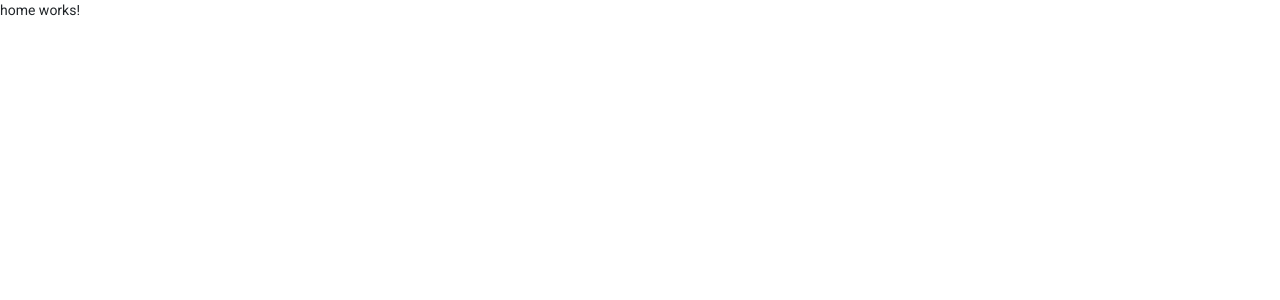
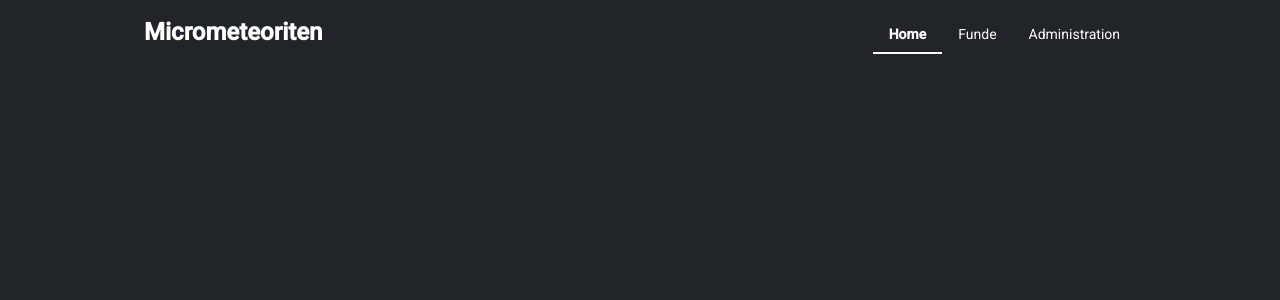
Before and after one commit to tbiktz/micrometeorite-frontend, an Angular app: page /home in a window 1280 px wide. Shown: the top 300 px of the page. Built offline with nearby package versions, Linux system fonts and the light colour scheme.

Commit message:
V1 der APP

```diff
--- a/src/app/app.component.html
+++ b/src/app/app.component.html
@@ -1 +1,4 @@
-<router-outlet></router-outlet>
+<div class="microContainer">
+    <micro-toolbar></micro-toolbar>
+    <router-outlet></router-outlet>
+</div>
--- /dev/null
+++ b/src/app/shared/Components/banner/banner.component.html
@@ -0,0 +1 @@
+<h1>{{title}}</h1>
--- /dev/null
+++ b/src/app/shared/Components/banner/banner.component.ts
@@ -0,0 +1,16 @@
+import { Component, Input, OnInit } from '@angular/core';
+
+@Component({
+  selector: 'micro-banner',
+  templateUrl: './banner.component.html',
+  styleUrls: ['./banner.component.less']
+})
+export class BannerComponent implements OnInit {
+  @Input() title: String = 'No Title';
+
+  constructor() { }
+
+  ngOnInit(): void {
+  }
+
+}
--- /dev/null
+++ b/src/app/toolbar/toolbar.component.html
@@ -0,0 +1,12 @@
+<div class="cover-container d-flex w-100 h-100 p-3 mx-auto flex-column">
+    <header class="mb-auto">
+      <div>
+        <h1 class="float-md-start mb-0 text-white fw-bold">Micrometeoriten</h1>
+        <nav class="nav nav-masthead justify-content-center float-md-end">
+          <a class="nav-link text-white"  routerLinkActive="microActiveLink" aria-current="page" routerLink="/home">Home</a>
+          <a class="nav-link text-white" routerLinkActive="microActiveLink" routerLink="/funde">Funde</a>
+          <a class="nav-link text-white" routerLinkActive="microActiveLink" routerLink="/administration">Administration</a>
+        </nav>
+      </div>
+    </header>
+</div>
--- /dev/null
+++ b/src/app/toolbar/toolbar.component.ts
@@ -0,0 +1,15 @@
+import { Component, OnInit } from '@angular/core';
+
+@Component({
+  selector: 'micro-toolbar',
+  templateUrl: './toolbar.component.html',
+  styleUrls: ['./toolbar.component.less']
+})
+export class ToolbarComponent implements OnInit {
+
+  constructor() { }
+
+  ngOnInit(): void {
+  }
+
+}
--- a/src/styles.less
+++ b/src/styles.less
@@ -1,4 +1,14 @@
 /* You can add global styles to this file, and also import other style files */
 
 html, body { height: 100%; }
-body { margin: 0; font-family: Roboto, "Helvetica Neue", sans-serif; }
+body { margin: 0; font-family: Roboto, "Helvetica Neue", sans-serif; background-color: rgb(33,37,41) !important;}
+.microContainer {
+    max-width: 80% !important;
+    margin-left: auto;
+    margin-right: auto;
+}
+
+.microActiveLink {
+    font-weight: bold;
+    border-bottom: 2px solid white;
+}
```
Also changed, not shown: src/app/app.module.ts (+8 -2 lines), src/app/shared/shared.module.ts (added, +16 -0 lines), src/app/shared/Components/banner/banner.component.less (added), src/app/toolbar/toolbar.component.less (added), 2 other files (tests, documents, lock files or other folders).
